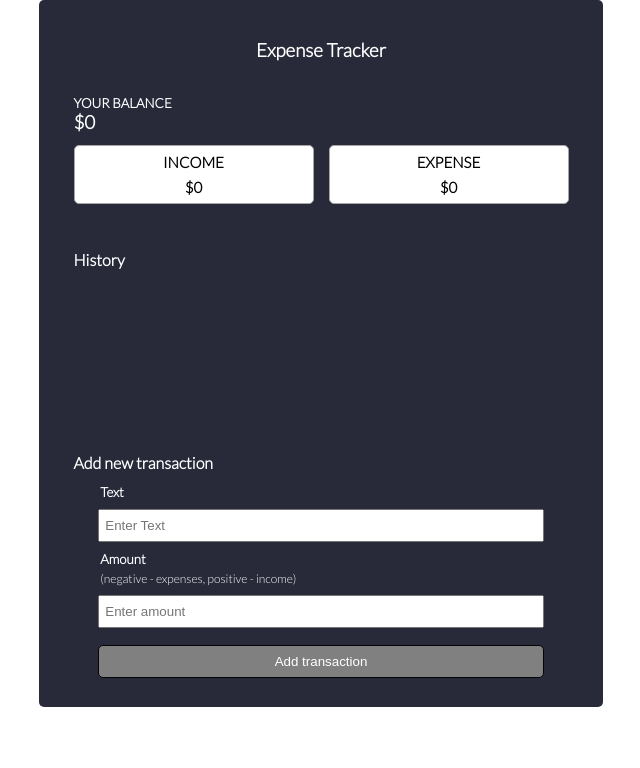
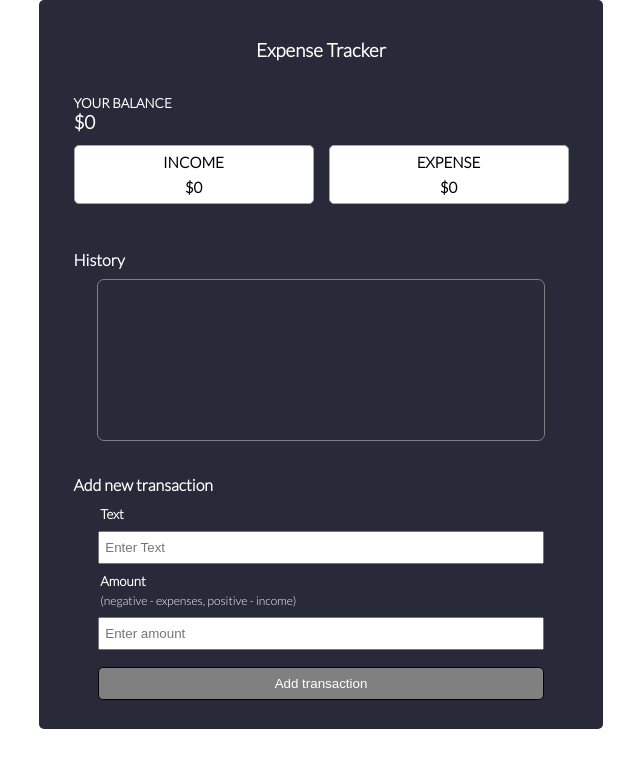
Before and after one commit to theUmeshC/Expense, a React (Create React App) app in the folder frontend/: page / in a window 1280 px wide. Shown: the top 768 px of the page, without its empty margins (319-959 px from the left). Built offline with nearby package versions, Linux system fonts and the light colour scheme.

Commit message:
proptype updated

```diff
--- a/frontend/src/Components/BalanceCard.jsx
+++ b/frontend/src/Components/BalanceCard.jsx
@@ -59,11 +59,7 @@ function BalanceCard({ load }) {
 }
 
 BalanceCard.propTypes = {
-  load: PropTypes.instanceOf(Array),
-};
-
-BalanceCard.defaultProps = {
-  load: PropTypes.instanceOf(Array),
+  load: PropTypes.instanceOf(Array).isRequired,
 };
 
 export default BalanceCard;
--- a/frontend/src/Components/HistoryCard.jsx
+++ b/frontend/src/Components/HistoryCard.jsx
@@ -34,11 +34,7 @@ function HistoryCard({ load }) {
 }
 
 HistoryCard.propTypes = {
-  load: PropTypes.instanceOf(Array),
-};
-
-HistoryCard.defaultProps = {
-  load: PropTypes.instanceOf(Array),
+  load: PropTypes.instanceOf(Array).isRequired,
 };
 
 export default HistoryCard;
--- a/frontend/src/Components/HistoryTransaction.jsx
+++ b/frontend/src/Components/HistoryTransaction.jsx
@@ -16,15 +16,9 @@ function HistoryTransaction({ text, amount, type }) {
 }
 
 HistoryTransaction.propTypes = {
-  text: PropTypes.string,
-  amount: PropTypes.string,
-  type: PropTypes.string,
-};
-
-HistoryTransaction.defaultProps = {
-  text: PropTypes.string,
-  amount: PropTypes.string,
-  type: PropTypes.string,
+  text: PropTypes.string.isRequired,
+  amount: PropTypes.string.isRequired,
+  type: PropTypes.string.isRequired,
 };
 
 export default HistoryTransaction;
--- a/frontend/src/Ui/HistoryCardMS.js
+++ b/frontend/src/Ui/HistoryCardMS.js
@@ -20,7 +20,10 @@ export default makeStyles(() => ({
     flexDirection: 'column',
     margin: 'auto',
     gap: '8px',
+    border: '1px solid grey',
+    padding: '10px 0',
     overflowY: 'auto',
+    borderRadius: '7px',
     '&::-webkit-scrollbar': {
       width: '6px',
     },
```
